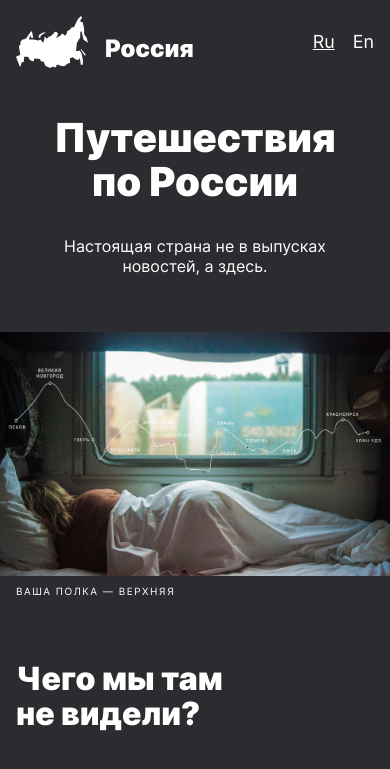
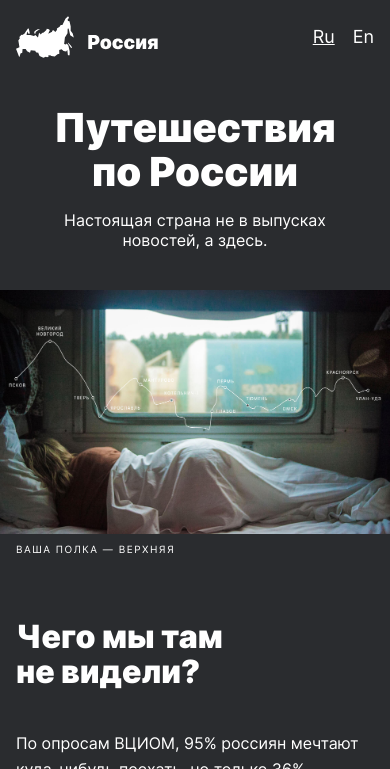
Before and after one commit to AlekseenkoAndreyDev/russian-travel, a plain HTML site: page index.html in a window 390 px wide. Shown: the top 769 px of the page. Drawn offline with Linux system fonts and the light colour scheme.

Commit message:
Вторая итерация Проектной работы 3

```diff
--- a/blocks/cover/cover.css
+++ b/blocks/cover/cover.css
@@ -43,7 +43,7 @@
     left: 0;
     width: 100%;
     height: 100%;
-    background-color: black;
+    background-color: #2A2C2F;
     opacity: 0.3;
     transition: opacity 0.2s ease-in-out;
 }
--- a/blocks/header/__lang-link/header__lang-link.css
+++ b/blocks/header/__lang-link/header__lang-link.css
@@ -1,6 +1,4 @@
 .header__lang-link {
-    font-family: 'Inter';
-    font-style: normal;
     font-weight: 400;
     font-size: 24px;
     line-height: 117%;
@@ -8,13 +6,19 @@
     padding: 0;
     color: white;
     text-decoration: none;
+    opacity: 1;
+    transition: opacity 0.2s ease-in-out;
+}
+
+.header__lang-link:hover {
+    opacity: 0.8;
 }
 
 @media screen and (max-width: 767px) {
     .header__lang-link {
         font-weight: 400;
-    font-size: 18px;
-    line-height: 111%;
+        font-size: 18px;
+        line-height: 111%;
     }
 }
 
--- a/blocks/header/header.css
+++ b/blocks/header/header.css
@@ -1,18 +1,24 @@
 .header {
-    margin: 28px 48px 0;
+    margin: 28px auto 0;
+    padding-left: 48px;
+    padding-right: 48px;
+    max-width: 1280px;
     display: flex;
     flex-direction: row;
     justify-content: space-between;
+    font-family: 'Inter', Arial, Helvetica, sans-serif;
 }
 
 @media screen and (max-width: 1023px) {
     .header {
         margin: 28px 24px 0;
+        padding: 0;
     }
 }
 
 @media screen and (max-width: 767px) {
     .header {
         margin: 16px 16px 0 16px;
+        padding: 0;
     }
 }
--- a/blocks/lead/__image/lead__image.css
+++ b/blocks/lead/__image/lead__image.css
@@ -16,3 +16,9 @@
         margin: 56px 0 0 0;
     }
 }
+
+@media screen and (max-width: 767px) {
+    .lead__image {
+        margin-top: 40px;
+    }
+}
--- a/blocks/lead/__subtitle/lead__subtitle.css
+++ b/blocks/lead/__subtitle/lead__subtitle.css
@@ -14,5 +14,6 @@
         font-weight: 400;
         font-size: 16px;
         line-height: 125%;
+        margin-top: 16px;
     }
 }
--- a/index.html
+++ b/index.html
@@ -4,11 +4,10 @@
     <meta charset="UTF-8">
     <meta name="viewport" content="width=device-width, initial-scale=1.0">
     <title>Путешествия по России</title>
-    <link rel="stylesheet" href="./vendor/normalize.css">
     <link rel="stylesheet" href="./pages/index.css">
 </head>
 <body class="body">
-    <main class="page">
+
     <header class="header">
         <img src="./images/header-logo.svg" alt="логотип Россия" class="header__logo">
             <div class="header__lang-links">
@@ -16,6 +15,8 @@
                 <a href="#" class="header__lang-link">En</a>
             </div>
     </header>
+
+    <main class="page">
 
         <section class="lead">
             <h1 class="lead__title">Путешествия по России</h1>
@@ -115,10 +116,12 @@
             </article>
         </section>
 
+        <section>
             <a href="https://stampsy.com/na-elektrichkakh-do-baikala" class="cover">
                 <h2 class="cover__title">До Байкала «на собаках»</h2>
                 <p class="cover__subtitle">По мотивам учебной темы о Транссибе — путешествие от столицы до Байкала на электричках.</p>
             </a>
+        </section>
 
     </main>
 
--- a/pages/index.css
+++ b/pages/index.css
@@ -5,6 +5,7 @@
 @import url(../blocks/page/page.css);
 
 @import url(../blocks/header/header.css);
+@import url(../blocks/header/__logo/header__logo.css);
 @import url(../blocks/header/__lang-links/header__lang-links.css);
 @import url(../blocks/header/__lang-link/header__lang-link.css);
 @import url(../blocks/header/__lang-link/_active/header__lang-link_active_on.css);
```
Lines whose indentation alone changed are shown as unchanged.
